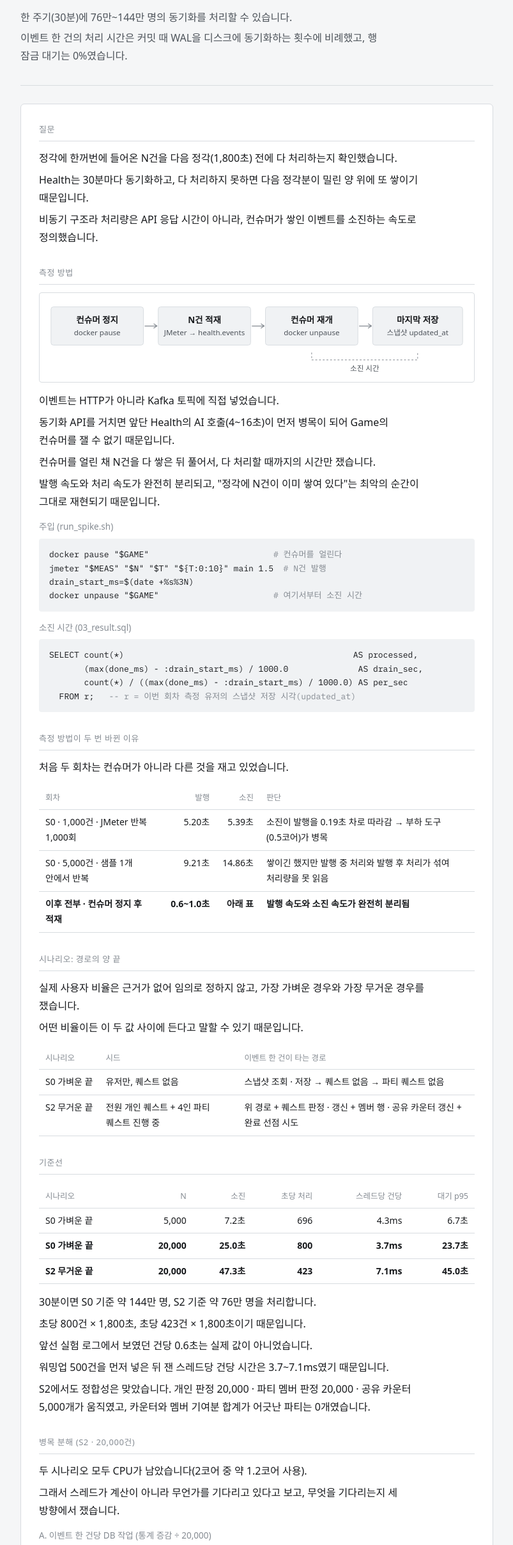
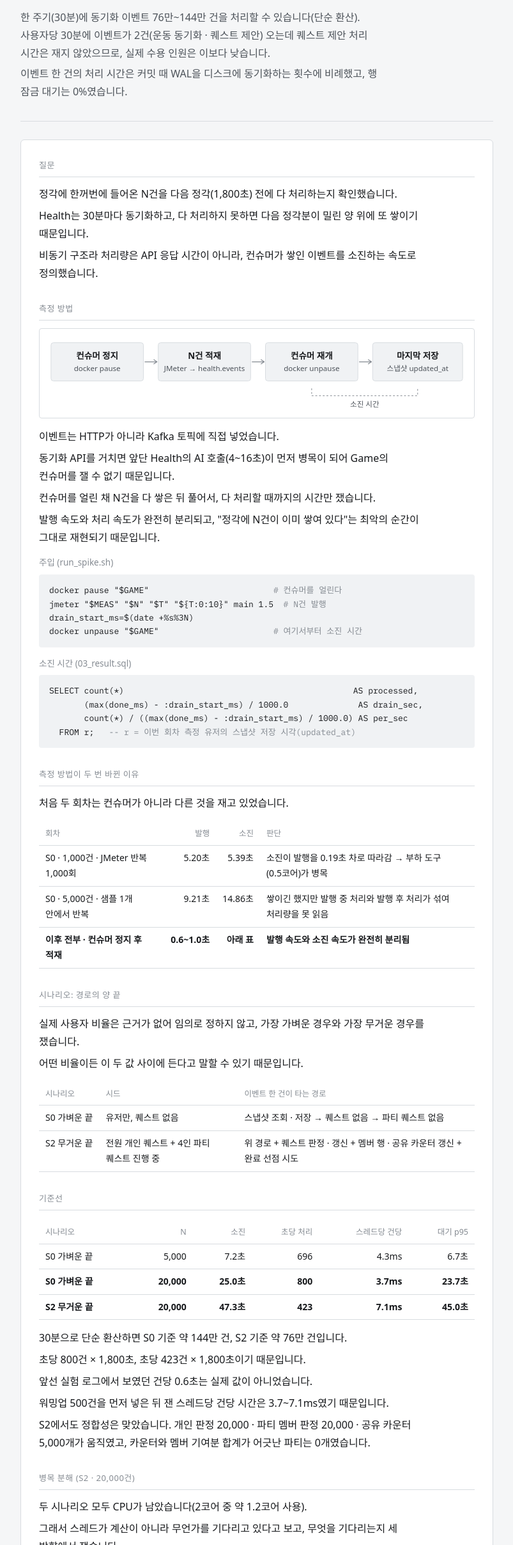
Before and after one commit to pathfinder357/my-portfolio, a plain HTML site: page evidence/sync-spike-capacity.html in a window 1280 px wide. Shown: the part 102-2517 px from the top of the page at 64% size, without its empty margins (238-1041 px from the left). Drawn offline with Linux system fonts and the light colour scheme; a web font is replaced by a local one.

Commit message:
메인 포폴 수정3

```diff
--- a/evidence/sync-spike-capacity.html
+++ b/evidence/sync-spike-capacity.html
@@ -109,7 +109,7 @@ a { color: var(--ink); }
   <header class="top">
     <h1>정각 동기화 스파이크: 처리 용량 측정과 병목 분해</h1>
     <div class="lede">
-      <p>한 주기(30분)에 76만~144만 명의 동기화를 처리할 수 있습니다.</p>
+      <p>한 주기(30분)에 동기화 이벤트 76만~144만 건을 처리할 수 있습니다(단순 환산). 사용자당 30분에 이벤트가 2건(운동 동기화 · 퀘스트 제안) 오는데 퀘스트 제안 처리 시간은 재지 않았으므로, 실제 수용 인원은 이보다 낮습니다.</p>
       <p>이벤트 한 건의 처리 시간은 커밋 때 WAL을 디스크에 동기화하는 횟수에 비례했고, 행 잠금 대기는 0%였습니다.</p>
     </div>
   </header>
@@ -217,7 +217,7 @@ docker unpause "$GAME"                       <span class="c"># 여기서부터
         </table>
       </div>
       <div class="lines" style="margin-top:14px">
-        <p>30분이면 S0 기준 약 144만 명, S2 기준 약 76만 명을 처리합니다.</p>
+        <p>30분으로 단순 환산하면 S0 기준 약 144만 건, S2 기준 약 76만 건입니다.</p>
         <p>초당 800건 × 1,800초, 초당 423건 × 1,800초이기 때문입니다.</p>
         <p>앞선 실험 로그에서 보였던 건당 0.6초는 실제 값이 아니었습니다.</p>
         <p>워밍업 500건을 먼저 넣은 뒤 잰 스레드당 건당 시간은 3.7~7.1ms였기 때문입니다.</p>
```
Also changed, not shown: GameQuest.html (+2 -2 lines).
